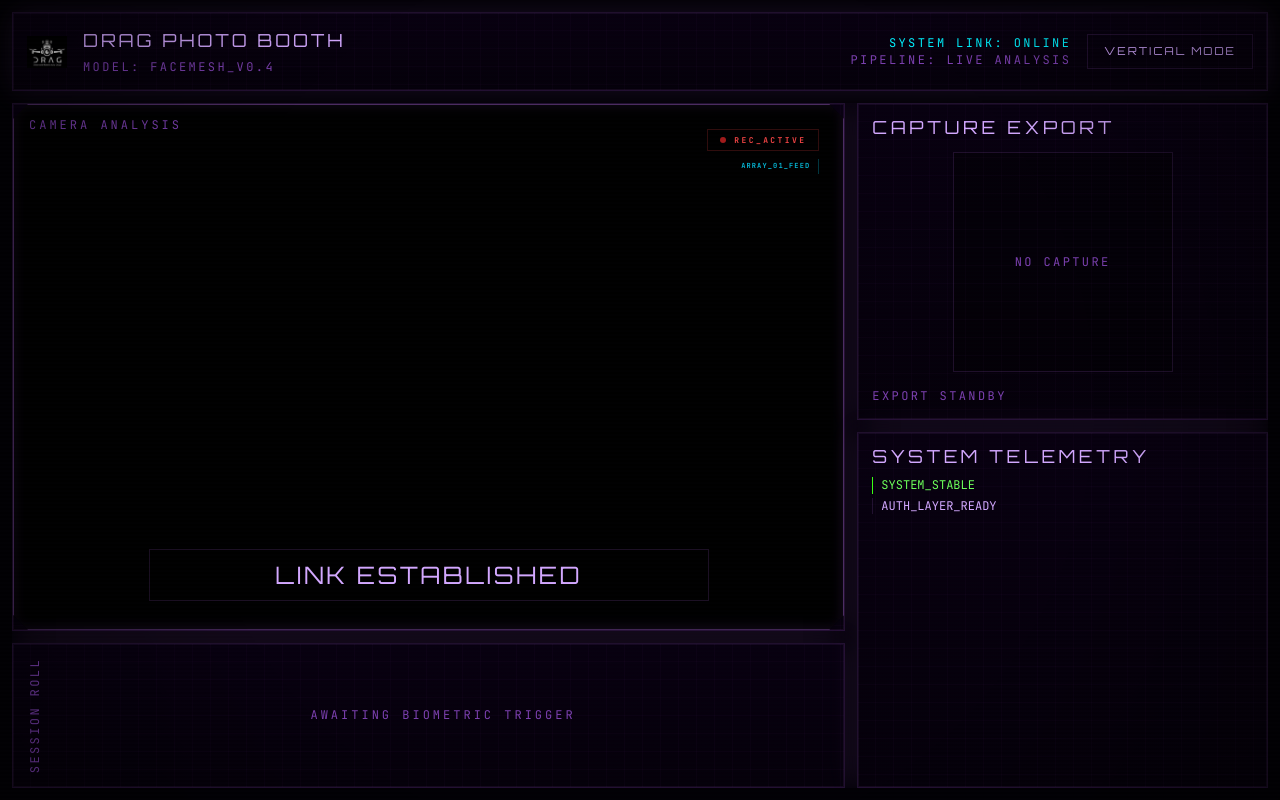
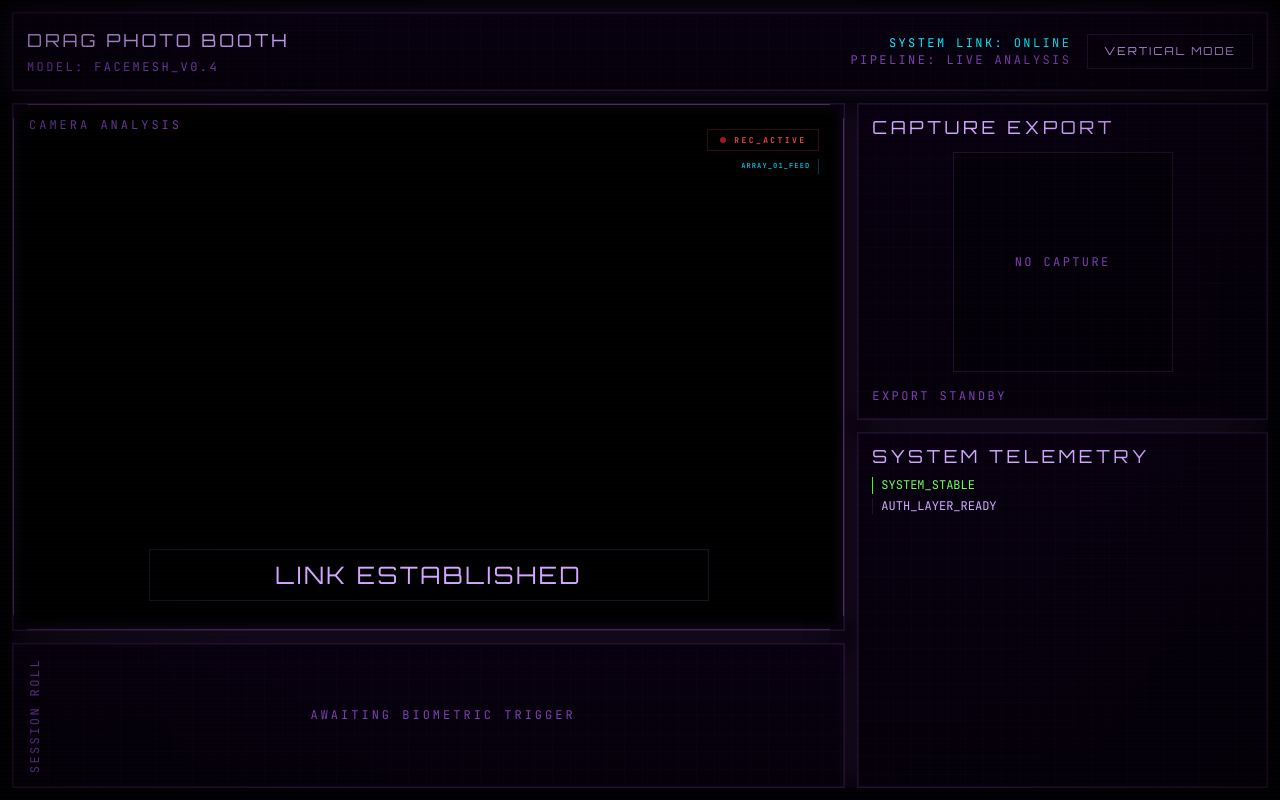
Before and after one commit to AbdulellahMoj/DRAG_PhotoBooth, a React (Vite) app: page / in a window 1280 px wide. Built offline with nearby package versions, Linux system fonts and the light colour scheme.

Commit message:
fix: remove header logo dependency for deployment

```diff
--- a/App.tsx
+++ b/App.tsx
@@ -169,16 +169,7 @@ const App: React.FC = () => {
     <div className="h-screen w-screen overflow-hidden bg-[var(--bg-primary)] text-[var(--ui-primary-soft)]">
       <div className="h-full w-full p-[var(--shell-pad)] grid grid-rows-[auto_1fr] gap-[var(--shell-gap)]">
         <header className="nerv-panel px-[var(--panel-pad)] py-[var(--panel-pad)] grid grid-cols-1 md:grid-cols-[1fr_auto_auto] gap-2 sm:gap-3 md:gap-4 items-center">
-          <div className="flex items-center gap-3 sm:gap-4 min-w-0 md:pr-4">
-            <img
-              src="DRAG_LOGO.png"
-              alt="DRAG"
-              className="w-8 h-8 sm:w-10 sm:h-10 object-contain opacity-90 shrink-0"
-              onError={(e) => {
-                (e.target as HTMLImageElement).style.opacity = '0.35';
-                addLog("LOGO_LINK_MISSING");
-              }}
-            />
+          <div className="flex items-center min-w-0 md:pr-4">
             <div className="flex flex-col gap-1 min-w-0">
               <h1 className="font-orbitron uppercase text-[14px] sm:text-[18px] tracking-[0.08em] sm:tracking-[0.16em] text-[var(--ui-primary-soft)] truncate">DRAG photo booth</h1>
               <p className="nerv-subtitle text-[10px] sm:text-[12px] tracking-[0.12em] sm:tracking-[0.2em] truncate">MODEL: FACEMESH_v0.4</p>
```
